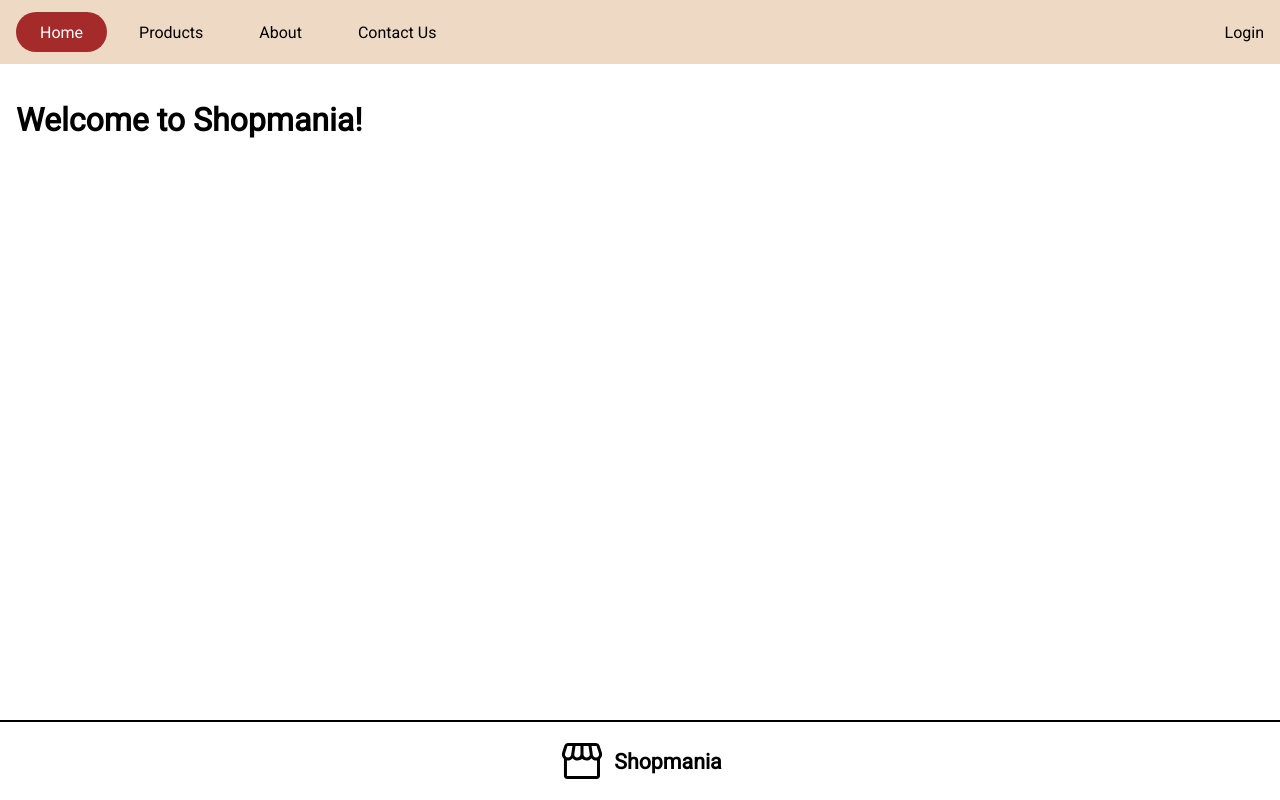
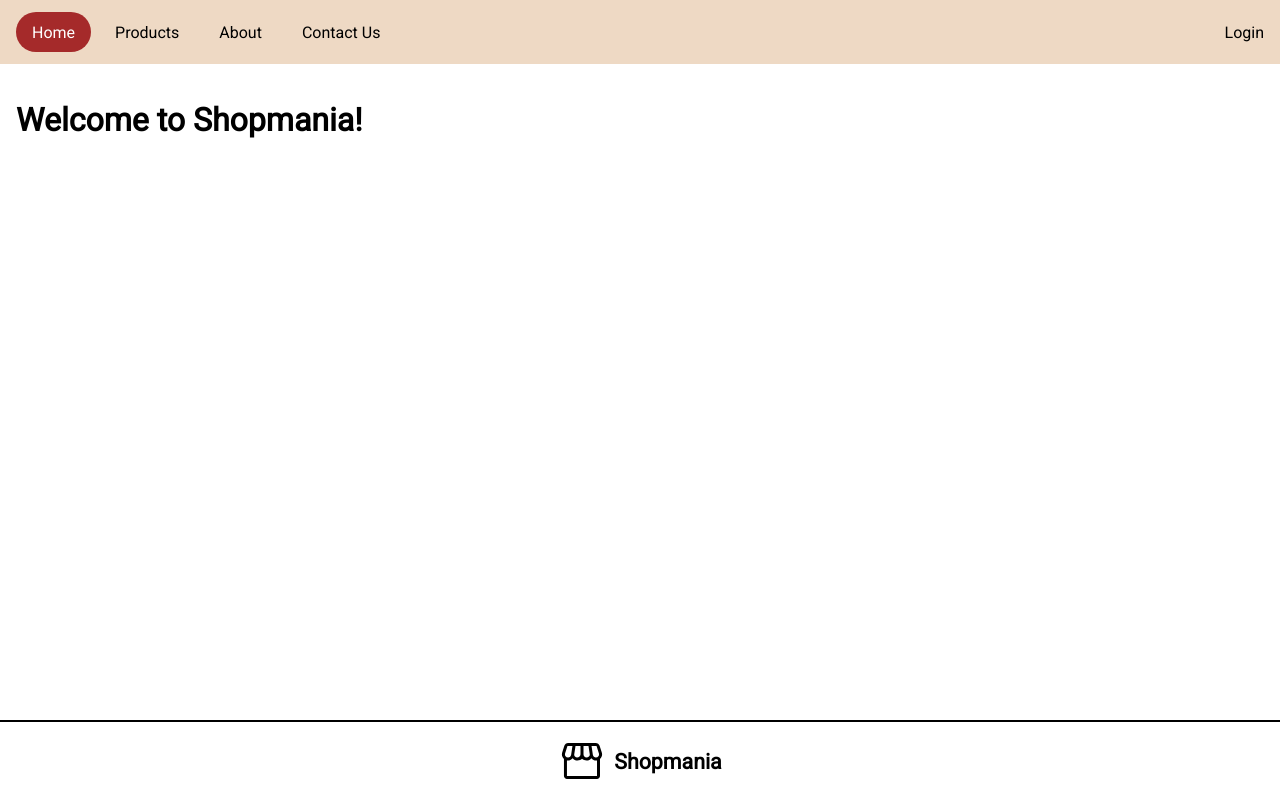
Before and after one commit to abdel-17/shopmania, a React (Vite) app: page / in a window 1280 px wide. Built offline with nearby package versions, Linux system fonts and the light colour scheme.

Commit message:
Fixed a bug with the nav buttons + restyled them
I forgot to set the correct path for the Link components. The nav
buttons were also too wide for my taste, so I decided to make them a
tad less wider.

```diff
--- a/src/pages/Root.css
+++ b/src/pages/Root.css
@@ -16,7 +16,7 @@ nav {
   display: flex;
   align-items: center;
   height: 40px;
-  padding: 0px 24px;
+  padding: 0px 16px;
   border-radius: 20px;
   margin-right: 8px;
   color: black;
--- a/src/pages/Root.tsx
+++ b/src/pages/Root.tsx
@@ -19,15 +19,15 @@ function Root(props: RootProps) {
             Home
           </NavLink>
 
-          <NavLink to="/" isSelected={pathname === "/products"}>
+          <NavLink to="/products" isSelected={pathname === "/products"}>
             Products
           </NavLink>
 
-          <NavLink to="/" isSelected={pathname === "/about"}>
+          <NavLink to="/about" isSelected={pathname === "/about"}>
             About
           </NavLink>
 
-          <NavLink to="/" isSelected={pathname === "/contact"}>
+          <NavLink to="/contact" isSelected={pathname === "/contact"}>
             Contact Us
           </NavLink>
         </nav>
```
